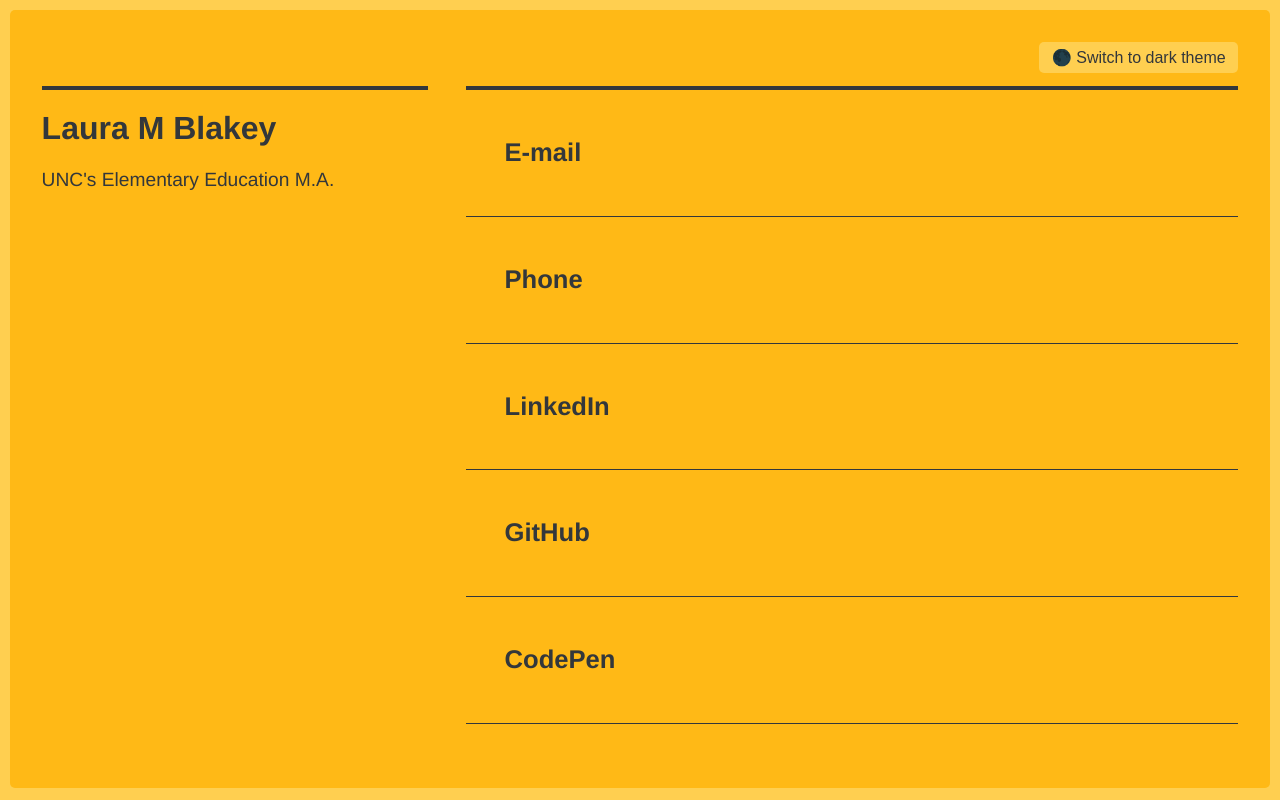
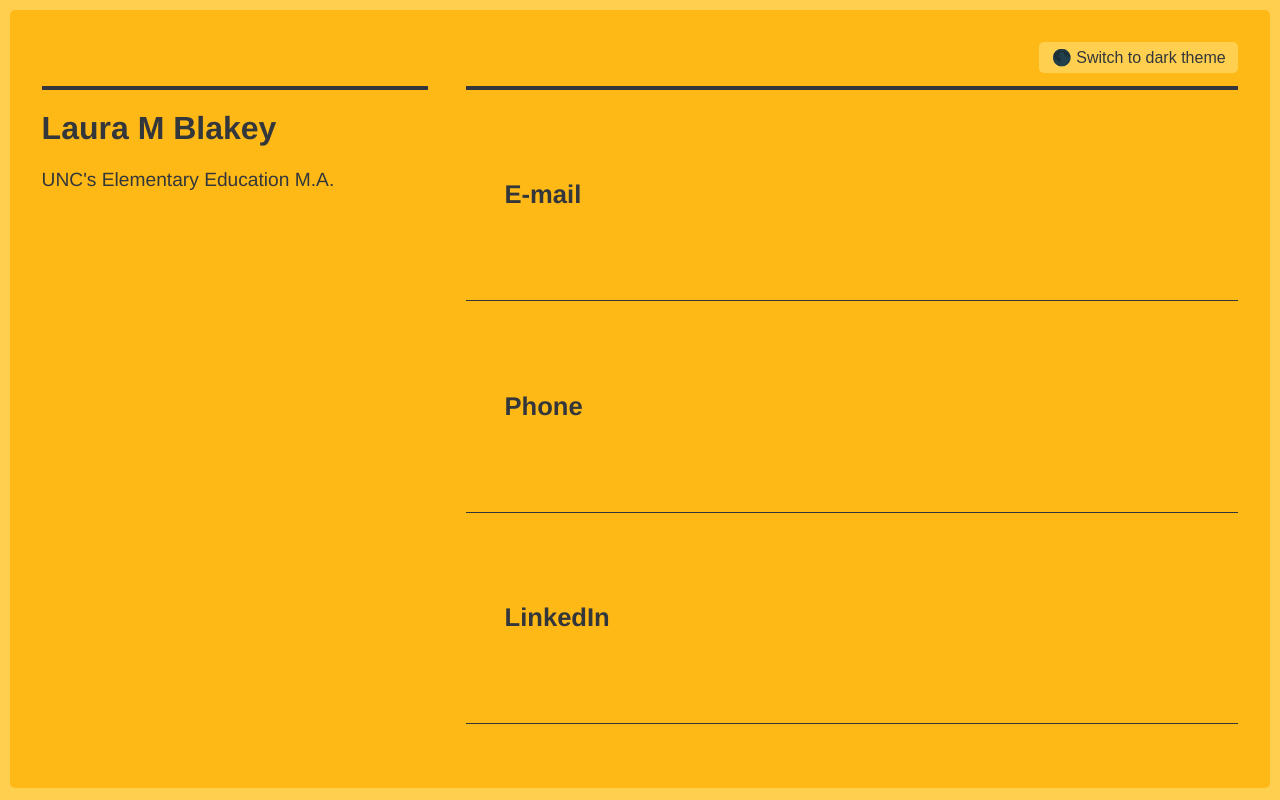
Before and after one commit to carlblakey/laurablakey, a plain HTML site: page index.html in a window 1280 px wide. Drawn offline with Linux system fonts and the light colour scheme; a web font is replaced by a local one.

Commit message:
Update index.html

```diff
--- a/index.html
+++ b/index.html
@@ -52,18 +52,18 @@
           <strong>Phone</strong>
           <span>415-793-6836</span>
         </a>
-        <a href="https://linkedin.com">
+        <a href="https://www.linkedin.com/in/laura-blakey-a000619/">
           <strong>LinkedIn</strong>
-          <span>@frodobaggins</span>
+          <span>@lauramblakey</span>
         </a>
-        <a href="https://github.com">
+       <!-- <a href="https://github.com">
           <strong>GitHub</strong>
           <span>@frodobags</span>
         </a>
         <a href="https://codepen.io">
           <strong>CodePen</strong>
           <span>@frodobags</span>
-        </a>
+        </a>-->
       </nav>
     </main>
 
```
